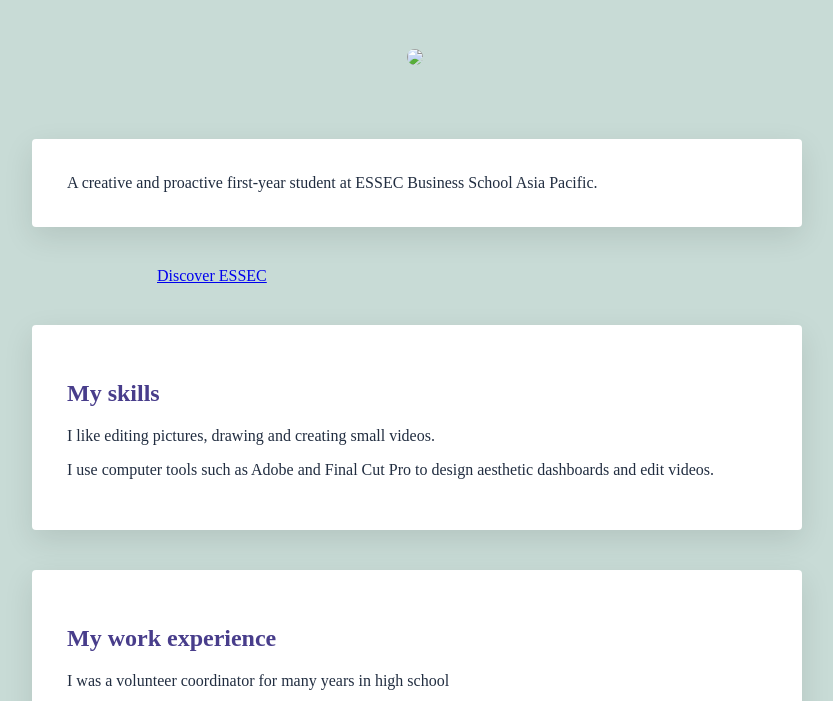
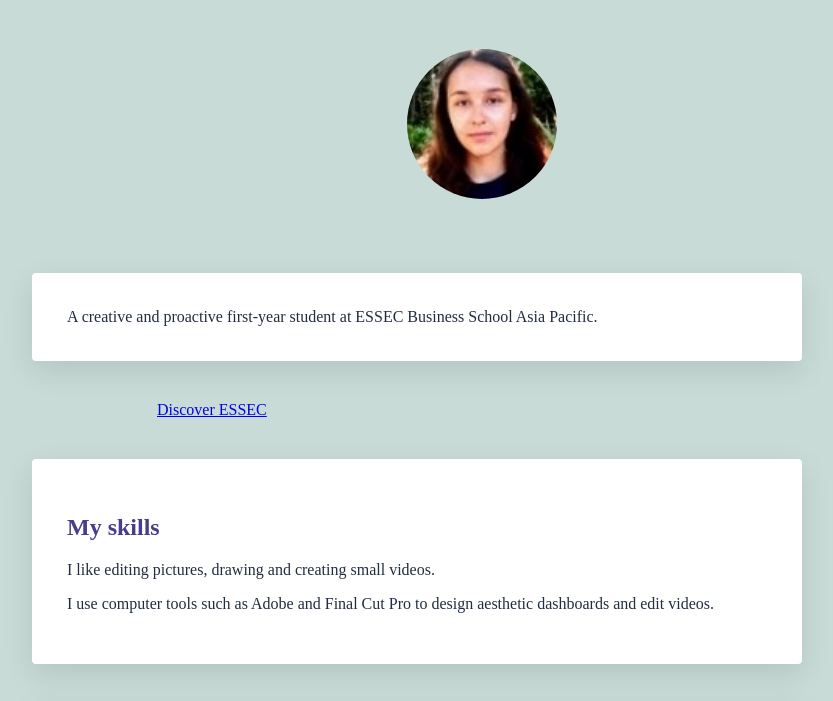
Before and after one commit to heloise-escaravage/my-profile, a plain HTML site: page index.html in a window 1280 px wide. Shown: the part 91-792 px from the top of the page, without its empty margins (223-1056 px from the left). Drawn offline with Linux system fonts and the light colour scheme; files whose address does not match are found by name.

Commit message:
index.html
Signed-off-by: heloise-escaravage <132134160+heloise-escaravage@users.noreply.github.com>

```diff
--- a/index.html
+++ b/index.html
@@ -21,7 +21,7 @@
     /* padding-left: inherit; */
     font-family: robotto;
 ">Hello, I'm Heloise ! </h1>
-      <img src="./index_files/profile.jpeg"" s="img-circle" width="150px" style="
+      <img src="file:///Users/helo/Downloads/index_files/profile.jpeg"s="img-circle" width="150px" style="
     border-radius: 50%;
     padding: 30px;
     margin-left: 570px;
@@ -29,7 +29,8 @@
 ">
 
       <p style="
-    background: white;                         /* White background */
+    background: white;
+   /* White background */
     padding: 35px;                             /* Internal space */
     border-radius: 4px;                        /* Small radius */
     box-shadow: 0 10px 30px rgba(0,0,0,.1);
```
